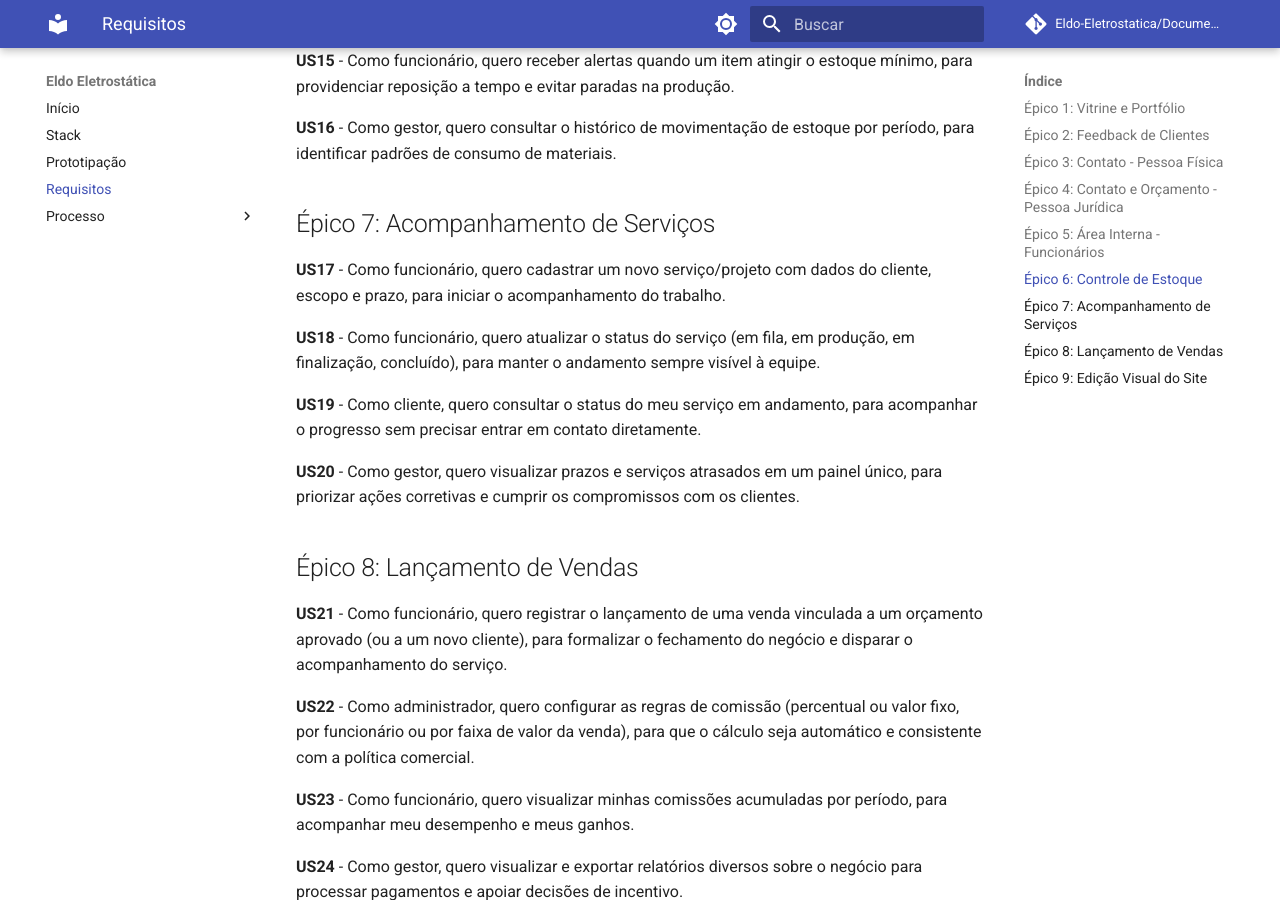
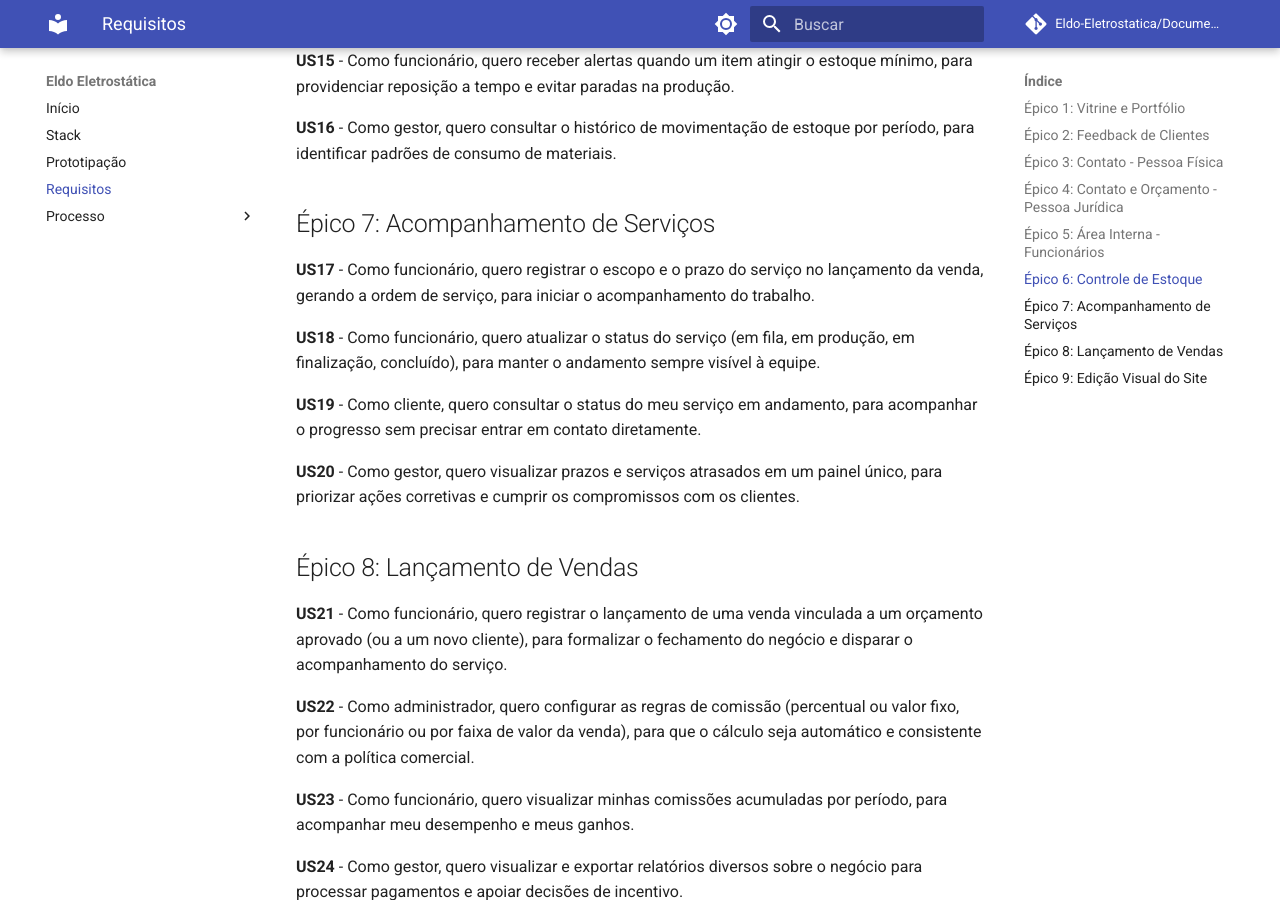
Before and after one commit to Eldo-Eletrostatica/Documentacao, an MkDocs documentation site: the page built from docs/historias_usuários.md, in a window 1280 px wide and 900 px high, scrolled down 1887 px. Built offline with MkDocs 1.6.1 and Material for MkDocs 9.7.7, drawn with Linux system fonts in a browser that asks for light colours; comment, search, counter and statistics services are not loaded.

Commit message:
docs: deixa claro na US17 que a OS nasce do lançamento da venda
A modelagem do banco definiu que venda e OS são o mesmo registro e que não existe OS sem venda; a frase antiga sugeria um cadastro avulso.

```diff
--- a/docs/historias_usuários.md
+++ b/docs/historias_usuários.md
@@ -50,7 +50,7 @@
 
 ## Épico 7: Acompanhamento de Serviços
 
-**US17** - Como funcionário, quero cadastrar um novo serviço/projeto com dados do cliente, escopo e prazo, para iniciar o acompanhamento do trabalho.
+**US17** - Como funcionário, quero registrar o escopo e o prazo do serviço no lançamento da venda, gerando a ordem de serviço, para iniciar o acompanhamento do trabalho.
 
 **US18** - Como funcionário, quero atualizar o status do serviço (em fila, em produção, em finalização, concluído), para manter o andamento sempre visível à equipe.
 
```
